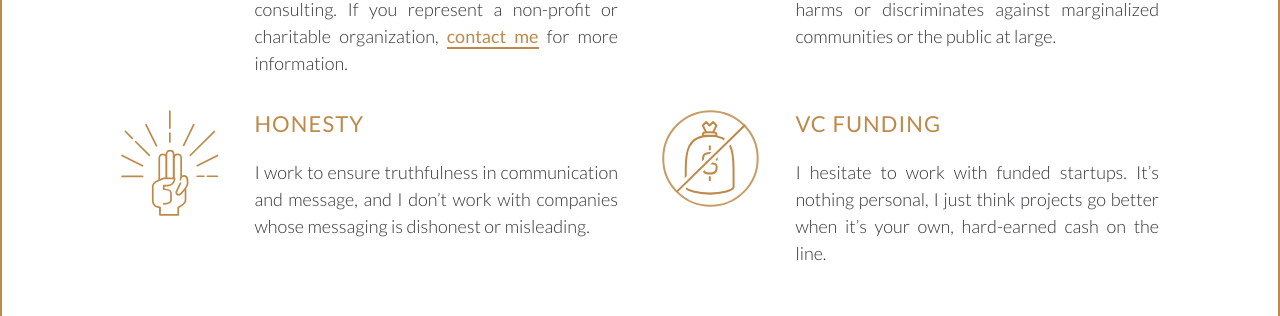
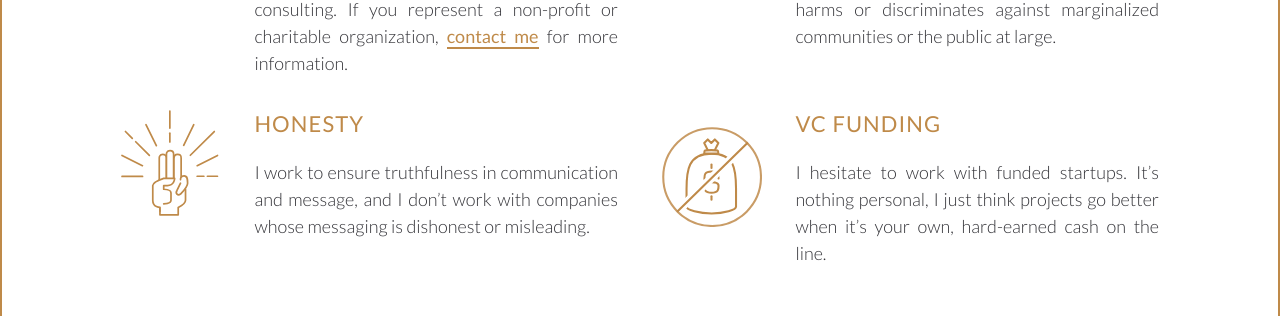
Before and after one commit to claxondesignco/claxondesignco.github.io, a Jekyll site: the page built from index.html, in a window 1280 px wide. Shown: the part 1308-1624 px from the top of the page. Built offline with Jekyll 4.4.1, drawn with Linux system fonts in a browser that asks for light colours.

Commit message:
Adjusted layout

```diff
--- a/_sass/_ethics.sass
+++ b/_sass/_ethics.sass
@@ -42,4 +42,7 @@
 
 #vc-funding
   svg
-    max-width: 87%
+    max-width: 90%
+
+    @include big
+      margin-top: 1.0625rem
--- a/_sass/_page-sections.sass
+++ b/_sass/_page-sections.sass
@@ -51,6 +51,9 @@
       text-align: justify
       hyphens: auto
 
+    &__section
+      clear: left
+
     @include medium
 
     @include big
@@ -65,6 +68,7 @@
       .columns__section
         width: 50%
         padding-right: ms(1)
+        clear: none
 
         &:nth-of-type(even)
           padding-right: 0
```
